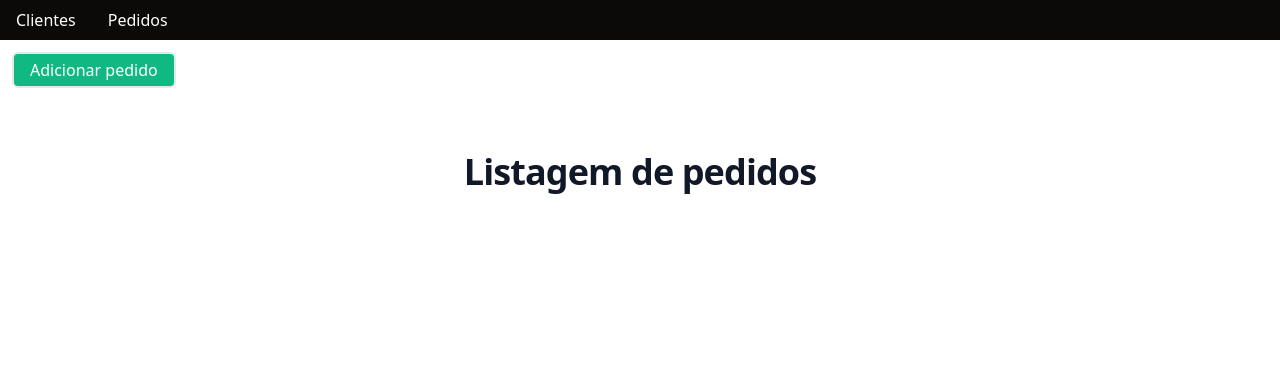
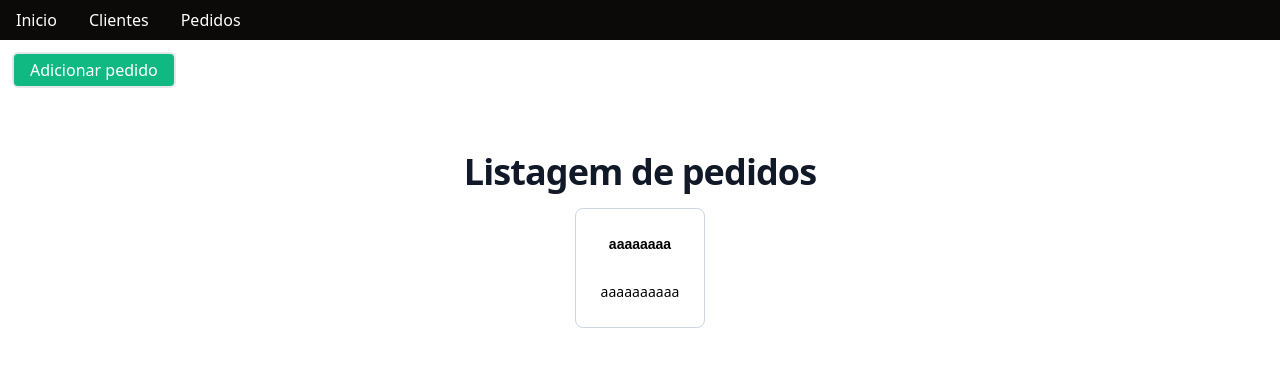
Before and after one commit to gabrielyvg/marmitech, a Next.js app in the folder front/: page /pedidos in a window 1280 px wide. Shown: the top 366 px of the page. Built offline with nearby package versions, Linux system fonts and the light colour scheme.

Commit message:
feat: adicionando graficos para controle de dados, e outras pequenas mudanças

```diff
--- a/front/package.json
+++ b/front/package.json
@@ -16,7 +16,9 @@
     "next": "latest",
     "nookies": "^2.5.2",
     "react": "latest",
+    "react-date-picker": "^10.6.0",
     "react-dom": "latest",
+    "react-google-charts": "^4.0.1",
     "swr": "^2.2.4"
   },
   "devDependencies": {
--- a/front/src/pages/clientes/cadastrar-cliente.js
+++ b/front/src/pages/clientes/cadastrar-cliente.js
@@ -17,7 +17,7 @@ export default function CadastrarCliente() {
 
     const handleInput = (e) => {
         const fieldName = e.target.name;
-        const fieldValue = e.target.value;
+        const fieldValue = e.target.type === 'checkbox' ? e.target.checked : e.target.value;
 
         setDadosFormulario((prevState) => ({
             ...prevState,
@@ -27,20 +27,13 @@ export default function CadastrarCliente() {
 
     const onSubmit = async (event) => {
         event.preventDefault();
-        const formURL = event.target.action;
-        const data = new FormData();
-
-        Object.entries(dadosFormulario).forEach(([key, value]) => {
-            data.append(key, value);
-        })
 
         clienteService
             .salvar({
-                data: data,
+                data: dadosFormulario,
             })
             .catch((err) => {
                 console.log(err);
-                /* alert('Erro ao salvar'); */
             })
     };
 
@@ -108,6 +101,10 @@ export default function CadastrarCliente() {
                                 onChange={handleInput}
                                 className='shadow-sm bg-gray-50 border border-gray-300 text-gray-900 text-sm rounded-lg focus:ring-primary-500 focus:border-primary-500 block w-full p-2.5' />
                         </div>
+                        <div className='mt-4'>
+                            <input type="checkbox" id="paga_mensalmente" name="paga_mensalmente" className='mr-1' checked={dadosFormulario.paga_mensalmente} onChange={handleInput} />
+                            <label htmlFor="paga_mensalmente" className="text-sm font-medium text-gray-900" >Paga mensalmente</label>
+                        </div>
                     </div>
                     <div className='flex justify-center mt-5'>
                         <button className='border-solid border-2 text-white rounded-md px-5 py-1 mr-3 bg-gray-400 hover:bg-gray-500' onClick={voltar}>Voltar</button>
--- a/front/src/pages/home.js
+++ b/front/src/pages/home.js
@@ -1,9 +1,57 @@
-import Header from '../components/Header.js';
-import Table from '../components/Table.js';
+import { Chart } from "react-google-charts";
+
+export const data = [
+    ["Month", "Vendido", "Gasto"],
+    ["Janeiro", 1000, 400],
+    ["Fevereiro", 1170, 460],
+    ["Março", 660, 1120],
+    ["Abril", 1030, 540],
+];
+
+export const options = {
+    title: "Gastos/Ganhos por mês",
+    curveType: "function",
+    legend: { position: "bottom" },
+};
+
+export const data2 = [
+    ["Dia", "Quantidade"],
+    ["Segunda", 10],
+    ["Terça", 50],
+    ["Quarta", 30],
+    ["Quinta", 35],
+];
+
+export const options2 = {
+    title: "Quantidade vendida por dia",
+    curveType: "function",
+    legend: { position: "bottom" },
+    chart: {
+        title: "Quantidade vendida por dia",
+        subtitle: "Vendas por dia",
+    },
+};
 
 export default function Home() {
     return (
-        <>
-        </>
+        <div>
+            <div className="grid grid-cols-2">
+                <Chart
+                    chartType="LineChart"
+                    data={data}
+                    options={options}
+                    width="100%"
+                    height="400px"
+                    legendToggle
+                />
+                <Chart
+                    chartType="LineChart"
+                    width="100%"
+                    height="400px"
+                    data={data2}
+                    options={options2}
+                />
+            </div>
+        </div>
     )
 }
--- a/front/src/pages/pedidos/cadastrar-pedidos.js
+++ b/front/src/pages/pedidos/cadastrar-pedidos.js
@@ -2,6 +2,9 @@ import mockObj from '@/utils/mock';
 import { useRouter } from 'next/router';
 import { useState } from "react";
 import { pedidoService } from '../../services/pedidoService';
+import DatePicker from 'react-date-picker';
+import 'react-date-picker/dist/DatePicker.css';
+import 'react-calendar/dist/Calendar.css';
 
 export default function CadastrarPedidos() {
     const router = useRouter();
@@ -35,7 +38,7 @@ export default function CadastrarPedidos() {
             })
             .catch((err) => {
                 console.log(err);
-                 alert('Erro ao salvar');
+                /* alert('Erro ao salvar'); */
             })
     };
 
@@ -72,6 +75,9 @@ export default function CadastrarPedidos() {
                             </select>
                         </div>
                         <div className='mt-4'>
+                            <DatePicker />
+                        </div>
+                        <div className='mt-4'>
                             <input type="checkbox" id="pago" name="pago" className='mr-1' checked={dadosFormulario.pago} onChange={handleInput} />
                             <label htmlFor="pago" className="text-sm font-medium text-gray-900" >Pago</label>
                         </div>
--- a/front/src/pages/pedidos/index.js
+++ b/front/src/pages/pedidos/index.js
@@ -11,6 +11,18 @@ export default function Pedidos() {
                 <button className='mt-3 ml-3 border-solid border-2 text-white rounded-md px-4 py-1 mr-3 bg-emerald-500 hover:bg-emerald-600' onClick={addPedido}>Adicionar pedido</button>
                 <div className="py-8 lg:py-16 px-4 mx-auto max-w-screen-md">
                     <h2 className="mb-4 text-4xl tracking-tight font-extrabold text-center text-gray-900">Listagem de pedidos</h2>
+                    <table className='table-auto border-separate sm:border-spacing-1 md:border-spacing-4 lg:border-spacing-6 border border-slate-300 rounded-lg'>
+                        <thead>
+                            <tr>
+                               <th>aaaaaaaa</th>
+                            </tr>
+                        </thead>
+                        <tbody>
+                            <tr>
+                                <td>aaaaaaaaaa</td>
+                            </tr>
+                        </tbody>
+                    </table>
                 </div>
             </section>
         </>
--- a/front/src/services/clienteService.js
+++ b/front/src/services/clienteService.js
@@ -12,16 +12,17 @@ export const clienteService = {
         return data;
     },
 
-    async salvar({ dados }) {
+    async salvar(dados) {
+        console.log('sdafasdf',dados);
         const response = await fetch('http://localhost:3001/cliente/salvar', {
             method: 'POST',
-            body: { dados },
+            body:  dados,
             headers: {
                 'Content-Type': 'application/json',
                 'Access-Control-Allow-Origin': '*'
             },
         }).then(async (respostaDoServidor) => {
-            if (!respostaDoServidor.ok) throw new Error('Erro ao salvar cliente!')
+            if (!respostaDoServidor.ok) throw new Error('Erro ao salvar cliente!');
             const body = respostaDoServidor.body;
             return body;
         })
--- a/front/src/services/pedidoService.js
+++ b/front/src/services/pedidoService.js
@@ -15,7 +15,7 @@ export const pedidoService = {
     async salvar({ dados }) {
         const response = await fetch('http://localhost:3000/pedido/salvar', {
             method: 'POST',
-            body: { dados },
+            body: dados,
             headers: {
                 'Content-Type': 'application/json',
                 'Access-Control-Allow-Origin': '*'
--- a/front/src/utils/mock.js
+++ b/front/src/utils/mock.js
@@ -1,4 +1,9 @@
 const menuOptions = [
+    {
+        id: "home",
+        title: "Inicio",
+        url: '/home'
+    },
     {
         id: "clientes",
         title: "Clientes",
```
Also changed, not shown: 1 other file (tests, documents, lock files or other folders). Lines whose indentation alone changed are shown as unchanged.
